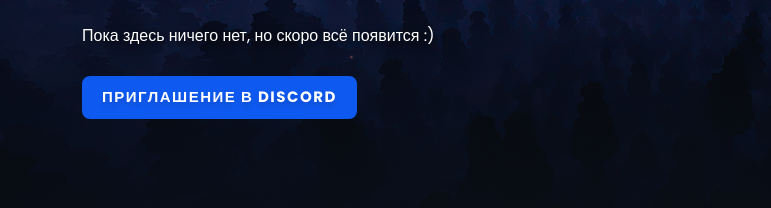
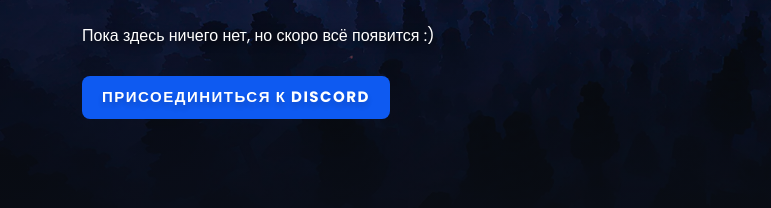
Before and after one commit to codejoker404/site, a plain HTML site: page index.html in a window 1280 px wide. Shown: the part 418-626 px from the top of the page, 0-771 px from the left. Drawn offline with nearby package versions, Linux system fonts and the light colour scheme; some packages are replaced by stand-ins of ours; a script that the page names is missing.

Commit message:
Update index.html

```diff
--- a/index.html
+++ b/index.html
@@ -121,7 +121,7 @@
               <h1 class="section-title animate__animated animate__fadeInDown"><br />PolyMine.ru</h1>
               <p class="animate__animated animate__fadeInLeft">Пока здесь ничего нет, но скоро всё появится :) <b></b><b></b></p>
               <!---<button id="copyip" class="animate__animated animate__fadeInLeft" value="mc.hypixel.net">Discord сервер</button>--->
-              <form action="page/new.html" target="_blank"><button>Приглашение в Discord</button>
+              <form action="page/new.html" target="https://discord.gg/7wu2Exs3Zw"><button>Присоединиться к Discord</button>
               <!---<button class="server-status animate__animated animate__fadeInLeft">play.polymine.ru</button>--->
             </div>
             <div class="col-xl-6 col-lg-12 col-md-12 col-sm-12 justify-content-center text-center col-sm-push-12 animate__animated animate__fadeInRight">
```
